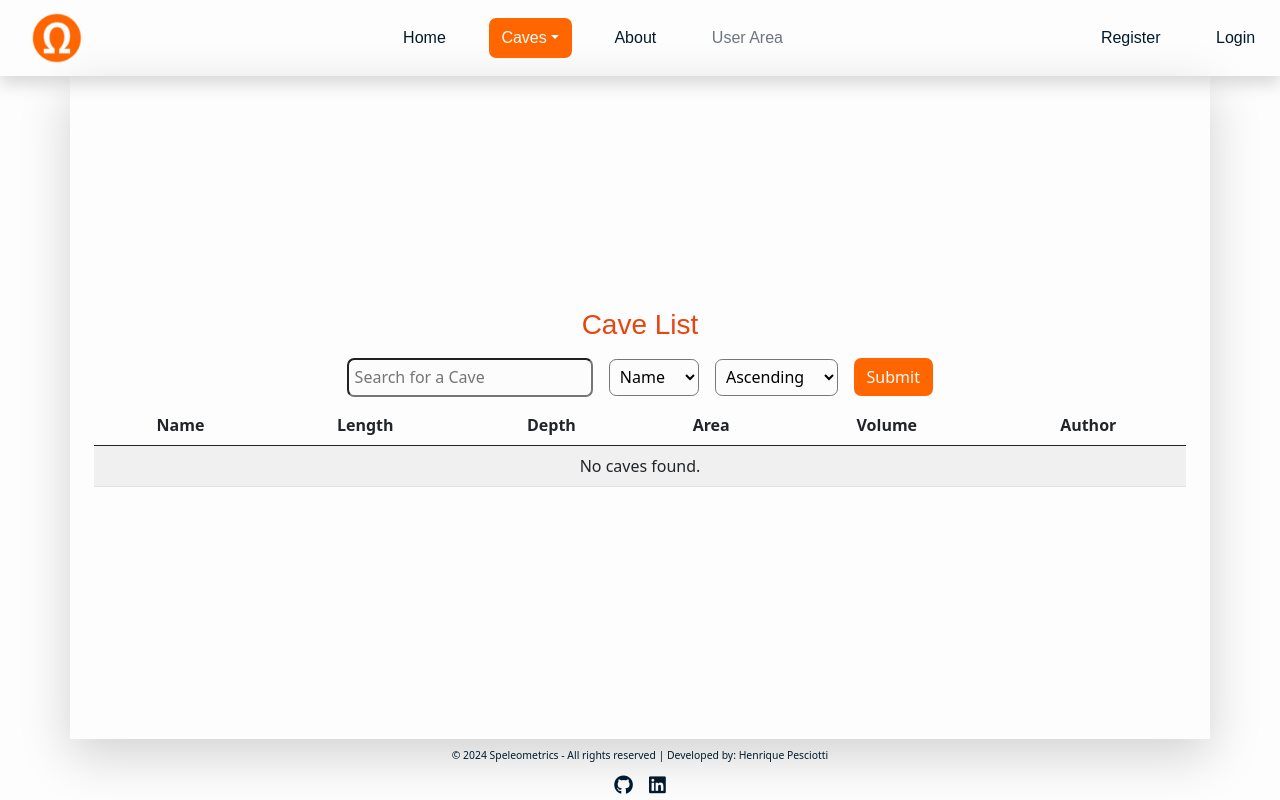
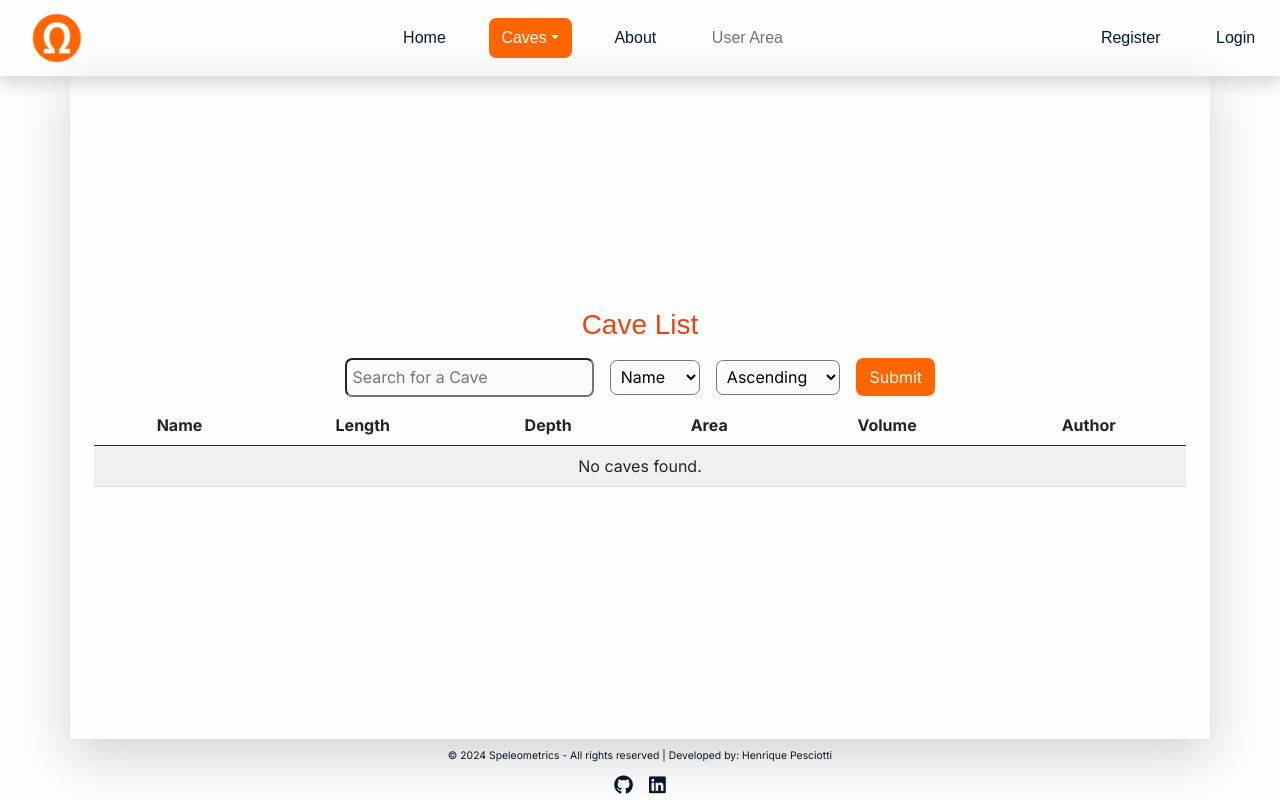
Before and after one commit to Code-Institute-Submissions/Speleometrics, a Django app: template caves/templates/cave/table.html in a window 1280 px wide. Run offline with Django 4.2, Linux system fonts and the light colour scheme; the template is opened without the code that fills it, so the values that code supplies are empty; some libraries are stand-ins or nearby versions.

Commit message:
fix: add css fixtures w3c jigsaw validation to static

```diff
--- a/static/css/style.css
+++ b/static/css/style.css
@@ -8,7 +8,7 @@
 }
 
 body {
-    font: 'Inter', sans-serif !important;
+    font-family: Inter, sans-serif !important;
     font-size: 1em;
     background-color: #F9FAFC;
 }
@@ -278,10 +278,6 @@ input, select {
     justify-content: center;
 }
 
-.cont-img img {
-    object-fit: contain;
-}
-
 .justify {
     text-align: justify;
 }
```
